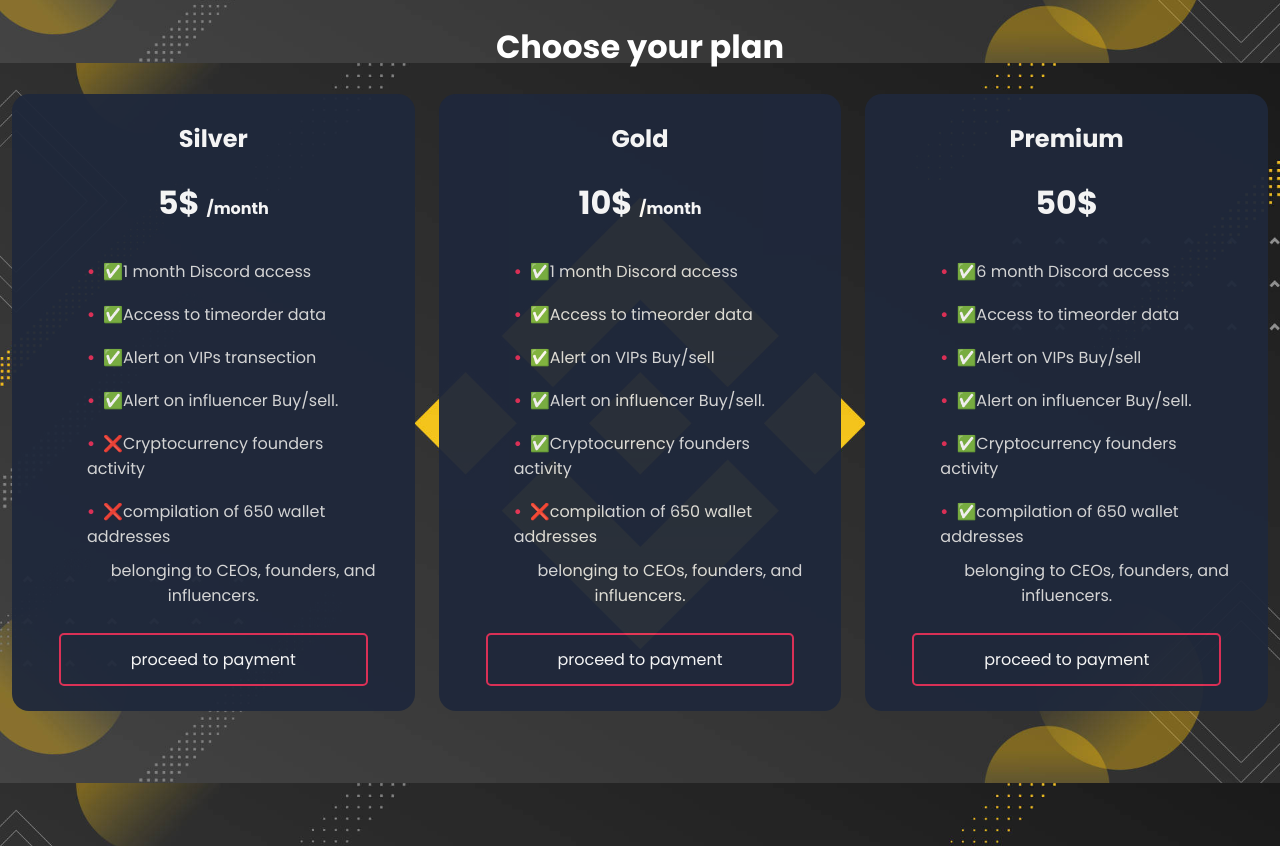
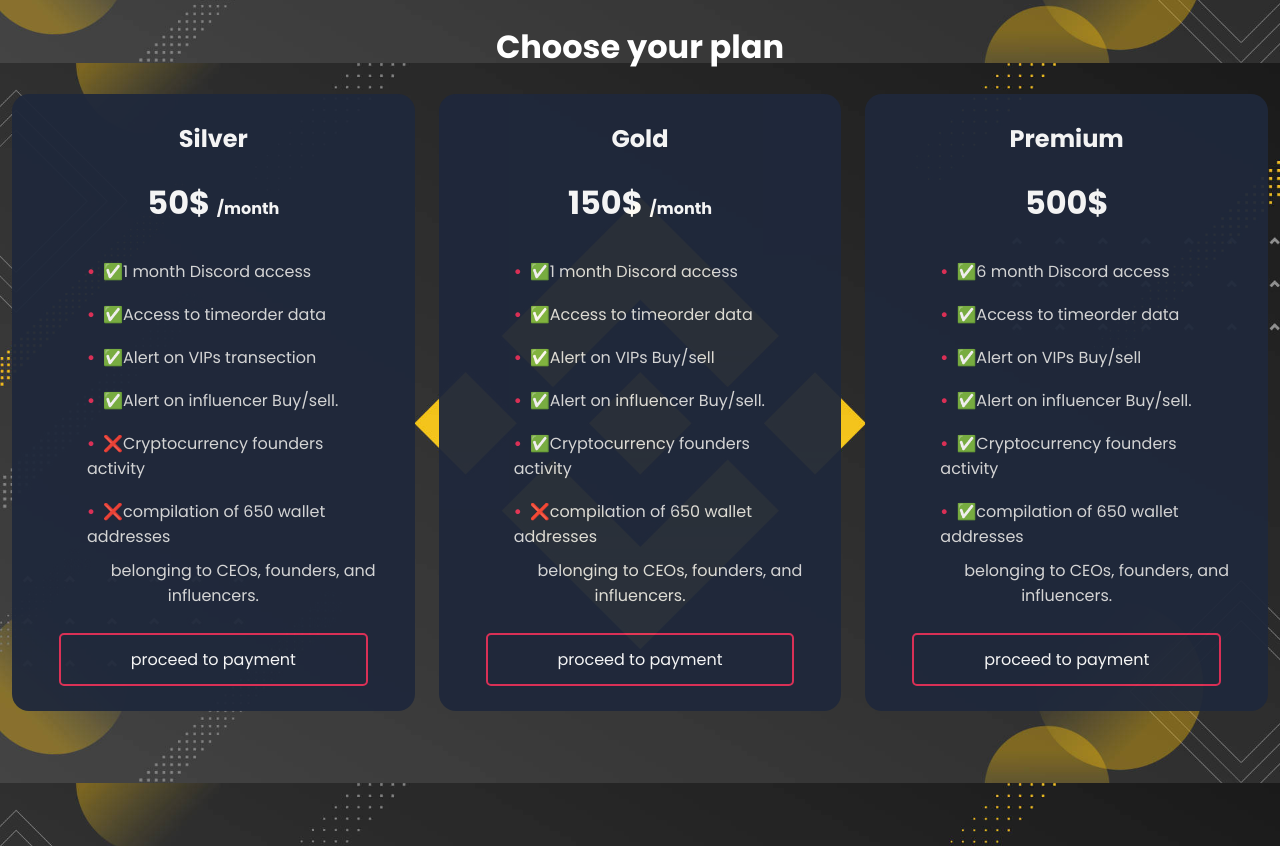
Before and after one commit to cryptospy41/third, a plain HTML site: page new.html in a window 1280 px wide. Drawn offline with Linux system fonts and the light colour scheme.

Commit message:
Update new.html

```diff
--- a/new.html
+++ b/new.html
@@ -19,7 +19,7 @@
             <div class="box">
 
                 <h2>Silver</h2>
-                <h1>5$ <span>/month</span></h1>
+                <h1>50$ <span>/month</span></h1>
                 <ul>
                     <li>&#9989;1 month Discord access</li>
                     <li>&#9989;Access to timeorder data</li>
@@ -33,7 +33,7 @@
             </div>
             <div class="box">
                 <h2>Gold</h2>
-                <h1>10$ <span>/month</span></h1>
+                <h1>150$ <span>/month</span></h1>
                 <ul>
                     <li>&#9989;1 month Discord access</li>
                     <li>&#9989;Access to timeorder data</li>
@@ -47,7 +47,7 @@
             </div>
             <div class="box">
                 <h2>Premium</h2>
-                <h1>50$ </h1>
+                <h1>500$ </h1>
                 <ul>
                     <li>&#9989;6 month Discord access</li>
                     <li>&#9989;Access to timeorder data</li>
```
